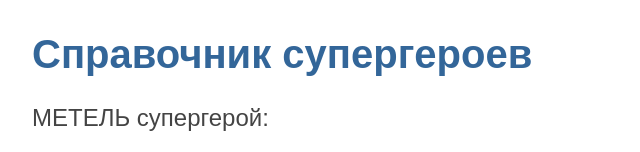
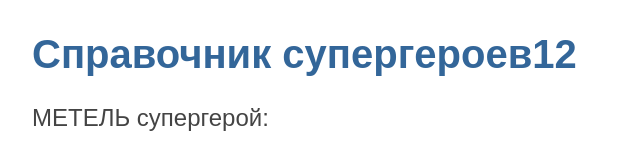
Before and after one commit to cybergeene/angular-tour-of-heroes, an Angular app: page / in a window 1280 px wide. Shown: the top 152 px of the page, without its empty margins (0-640 px from the left). Built offline with nearby package versions, Linux system fonts and the light colour scheme.

Commit message:
test commit

```diff
--- a/src/app/app.component.ts
+++ b/src/app/app.component.ts
@@ -6,5 +6,5 @@ import { Component } from '@angular/core';
   styleUrls: ['./app.component.css']
 })
 export class AppComponent {
-  title = 'Справочник супергероев';
+  title = 'Справочник супергероев12';
 }
```
